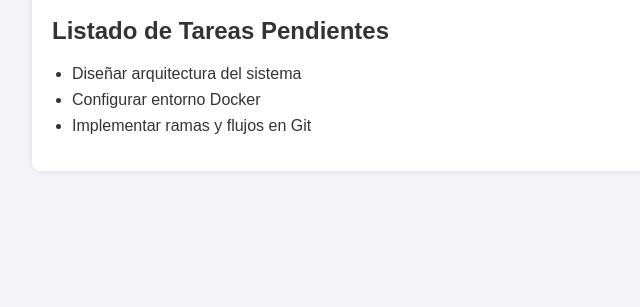
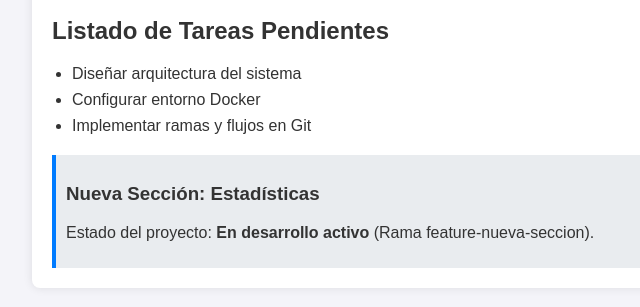
Before and after one commit to grisel-mauri/parcial2-v2-software, a plain HTML site: page index.html in a window 1280 px wide. Shown: the part 161-468 px from the top of the page, without its empty margins (288-928 px from the left). Drawn offline with Linux system fonts and the light colour scheme.

Commit message:
Agrego nueva seccion

```diff
--- a/index.html
+++ b/index.html
@@ -10,6 +10,7 @@
         h1 { color: #007bff; }
         ul { padding-left: 20px; }
         li { margin-bottom: 8px; }
+        .feature-box { margin-top: 20px; padding: 10px; background: #e9ecef; border-left: 4px solid #007bff; }
     </style>
 </head>
 <body>
@@ -23,6 +24,11 @@
             <li>Configurar entorno Docker</li>
             <li>Implementar ramas y flujos en Git</li>
         </ul>
+
+        <div class="feature-box">
+            <h3>Nueva Sección: Estadísticas</h3>
+            <p>Estado del proyecto: <strong>En desarrollo activo</strong> (Rama feature-nueva-seccion).</p>
+        </div>
     </div>
 </body>
 </html>
```
